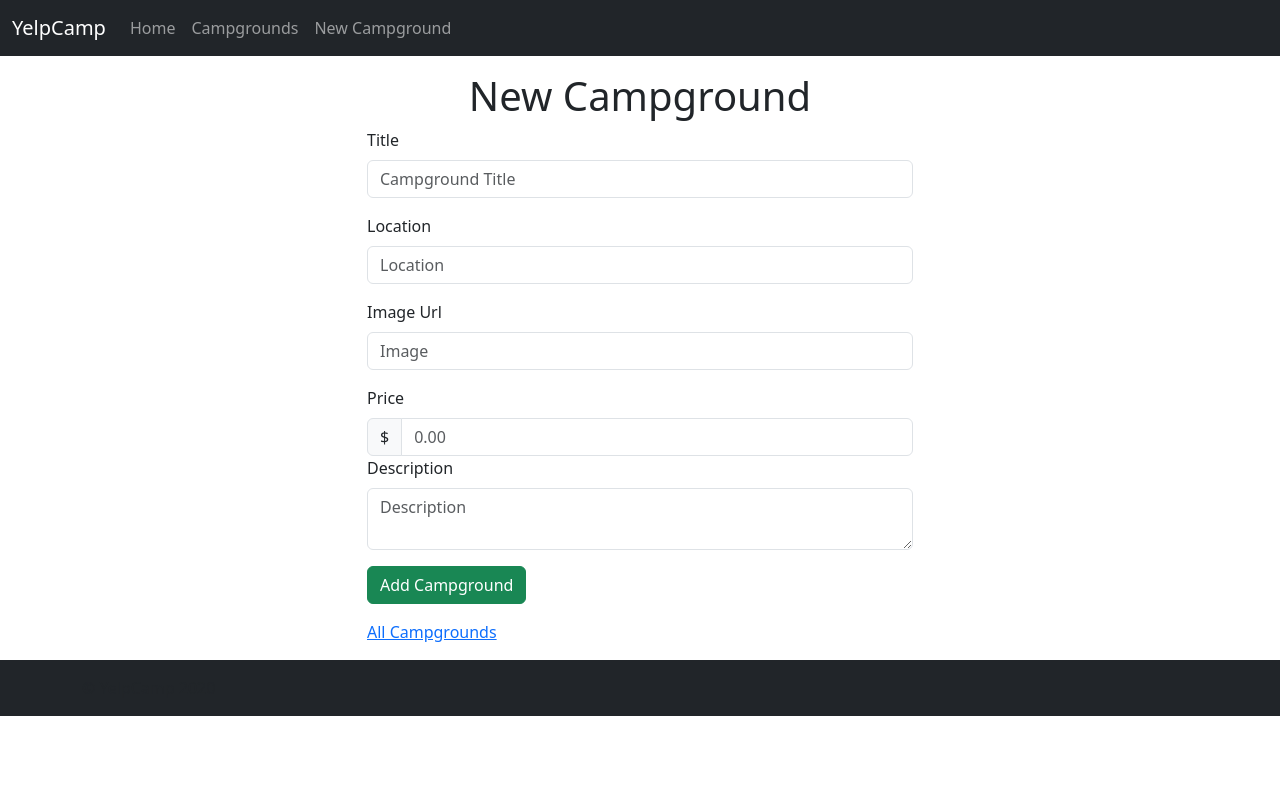
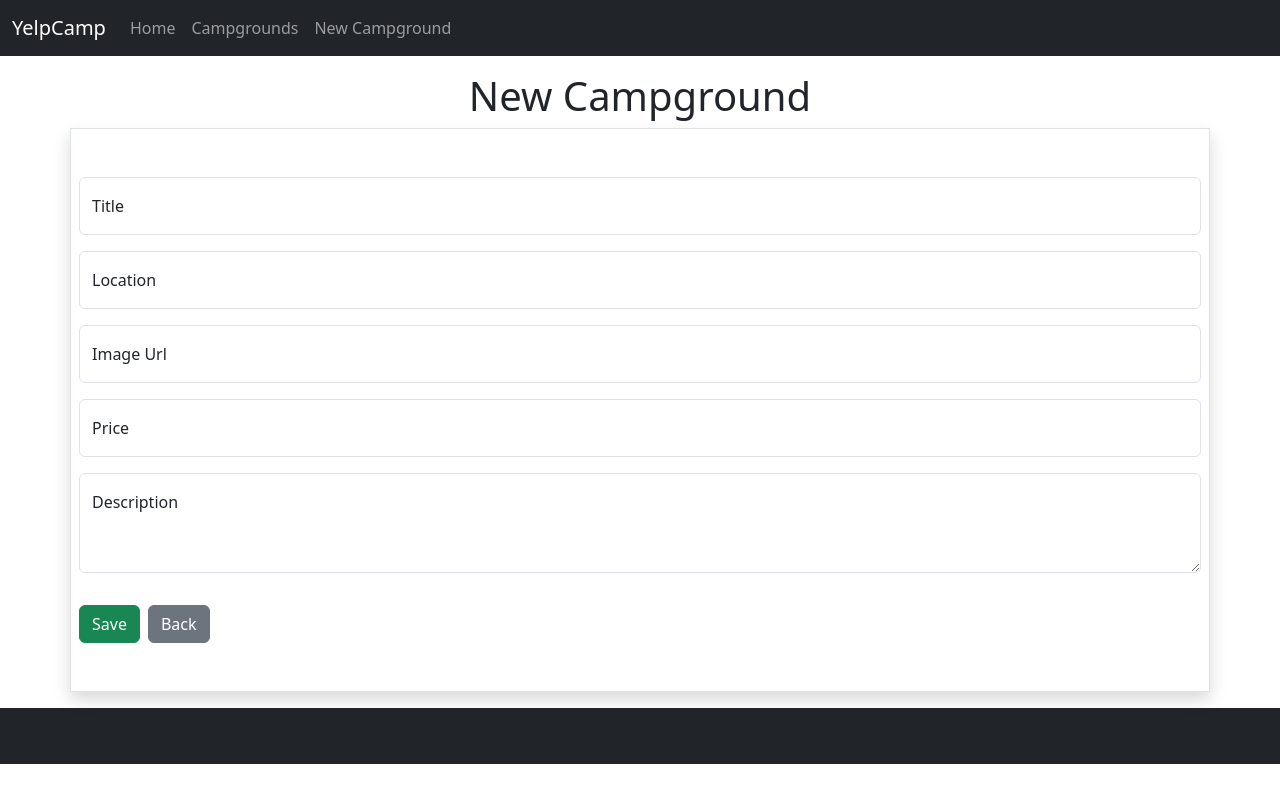
Before and after one commit to fafansin/yelp, a React (Create React App) app in the folder client/: page /campgrounds/new in a window 1280 px wide. Built offline with nearby package versions, Linux system fonts and the light colour scheme.

Commit message:
Enabled add campground functionality

```diff
--- a/client/src/pages/Edit.jsx
+++ b/client/src/pages/Edit.jsx
@@ -57,7 +57,7 @@ function Edit() {
         </FloatingLabel>
         <FloatingLabel label="Price" className="mb-3">
             <Form.Control
-              type="text"
+              type="number"
               onChange={handleChange}
               name="price"
               id="price"
--- a/client/src/pages/New.jsx
+++ b/client/src/pages/New.jsx
@@ -1,60 +1,84 @@
-import React from 'react'
+import React, { useState } from 'react';
+import Button from 'react-bootstrap/Button';
+import Form from 'react-bootstrap/Form';
+import FloatingLabel from 'react-bootstrap/FloatingLabel';
+import axios from 'axios';
+import { Link, useNavigate } from 'react-router-dom';
 
 function New() {
+  const [ campground, setCampground ] = useState();
+  const navigate = useNavigate();
+
+  function handleChange(event){
+    setCampground({...campground, [event.target.name]:event.target.value});
+  }
+
+  function handleSubmit(event){
+    createRecord();
+  }
+
+  async function createRecord(){
+    const ref = await axios.post(`/api/createCampground/`, campground);
+    if(ref.data.success){
+      navigate(`/campgrounds/${ref.data.id}`)
+    }
+  }
+
   return (
-    <div className="row">
+    <div className="Edit row">
       <h1 className="text-center">New Campground</h1>
-      <div className="col-6 offset-3">
-          <form action="/campgrounds" method="POST">
-              <div className="mb-3">
-                  <label className="form-label" for="title">Title</label>
-                  <input className="form-control"
+      <Form onSubmit={handleSubmit} className="border shadow py-5 px-2 gap-3">
+        <FloatingLabel label="Title" className="mb-3">
+          <Form.Control
             type="text"
+            placeholder="Campground Title"
+            onChange={handleChange}
             name="title"
-                    id="title"
-                    placeholder="Campground Title"/>
-              </div>
-              <div className="mb-3">
-                  <label className="form-label" for="location">Location</label>
-                  <input className="form-control"
+            value={campground && campground.title}/>
+        </FloatingLabel>
+        <FloatingLabel label="Location" className="mb-3" >
+          <Form.Control
+            onChange={handleChange}
             type="text"
             name="location"
             id="location"
-                    placeholder="Location"/>
-              </div>
-              <div className="mb-3">
-                  <label className="form-label" for="image">Image Url</label>
-                  <input className="form-control"
+            placeholder="Location"
+            value={campground && campground.location}/>
+        </FloatingLabel>
+        <FloatingLabel label="Image Url" className="mb-3">
+          <Form.Control
+            onChange={handleChange}
             type="text"
             name="image"
             id="image"
-                    placeholder="Image"/>
-              </div>
-              <div className="mb-r">
-                  <label className="form-label" for="price">Price</label>
-                  <div className="input-group">
-                      <span className="input-group-text">$</span>
-                      <input type="text"
+            placeholder="Image"
+            value={campground && campground.image}/>
+        </FloatingLabel>
+        <FloatingLabel label="Price" className="mb-3">
+            <Form.Control
+              type="number"
+              onChange={handleChange}
               name="price"
               id="price"
               className="form-control"
-                        placeholder="0.00"/>
+              placeholder="0.00"
+              value={campground && campground.price}/>
+          </FloatingLabel>
+          <FloatingLabel controlId="description" label="Description" className="mb-3">
+            <Form.Control
+              onChange={handleChange}
+              as="textarea"
+              name="description"
+              placeholder="Campground Description"
+              style={{ height: '100px' }}
+              value={campground && campground.description}
+            />
+          </FloatingLabel>
+          <div className="d-flex gap-2 pt-3">
+            <Button onClick={handleSubmit} className="btn btn-success">Save</Button>
+            <Link className="btn btn-secondary" to={`/campgrounds/`}>Back</Link>
           </div>
-              </div>
-              <div className="mb-3">
-                  <label className="form-label" for="description">Description</label>
-                  <textarea
-                    className="form-control"
-                    name="description"
-                    id="description"
-                    placeholder="Description"></textarea>
-              </div>
-              <div className="mb-3">
-                  <button className="btn btn-success">Add Campground</button>
-              </div>
-          </form>
-          <a href="/campgrounds">All Campgrounds</a>
-      </div>
+      </Form>
     </div>
   )
 }
```
Also changed, not shown: 1 other file (tests, documents, lock files or other folders). Lines whose indentation alone changed are shown as unchanged.
